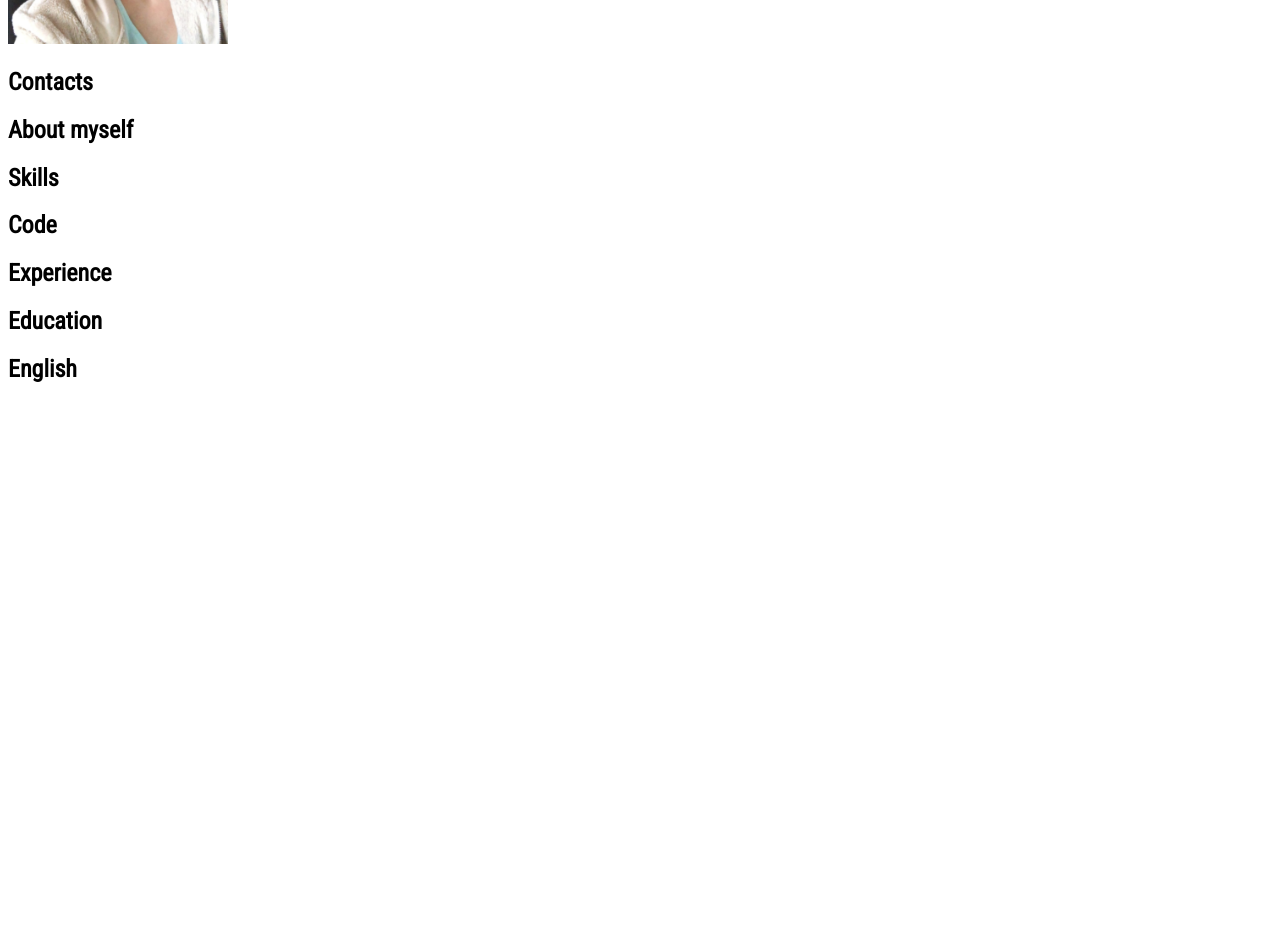
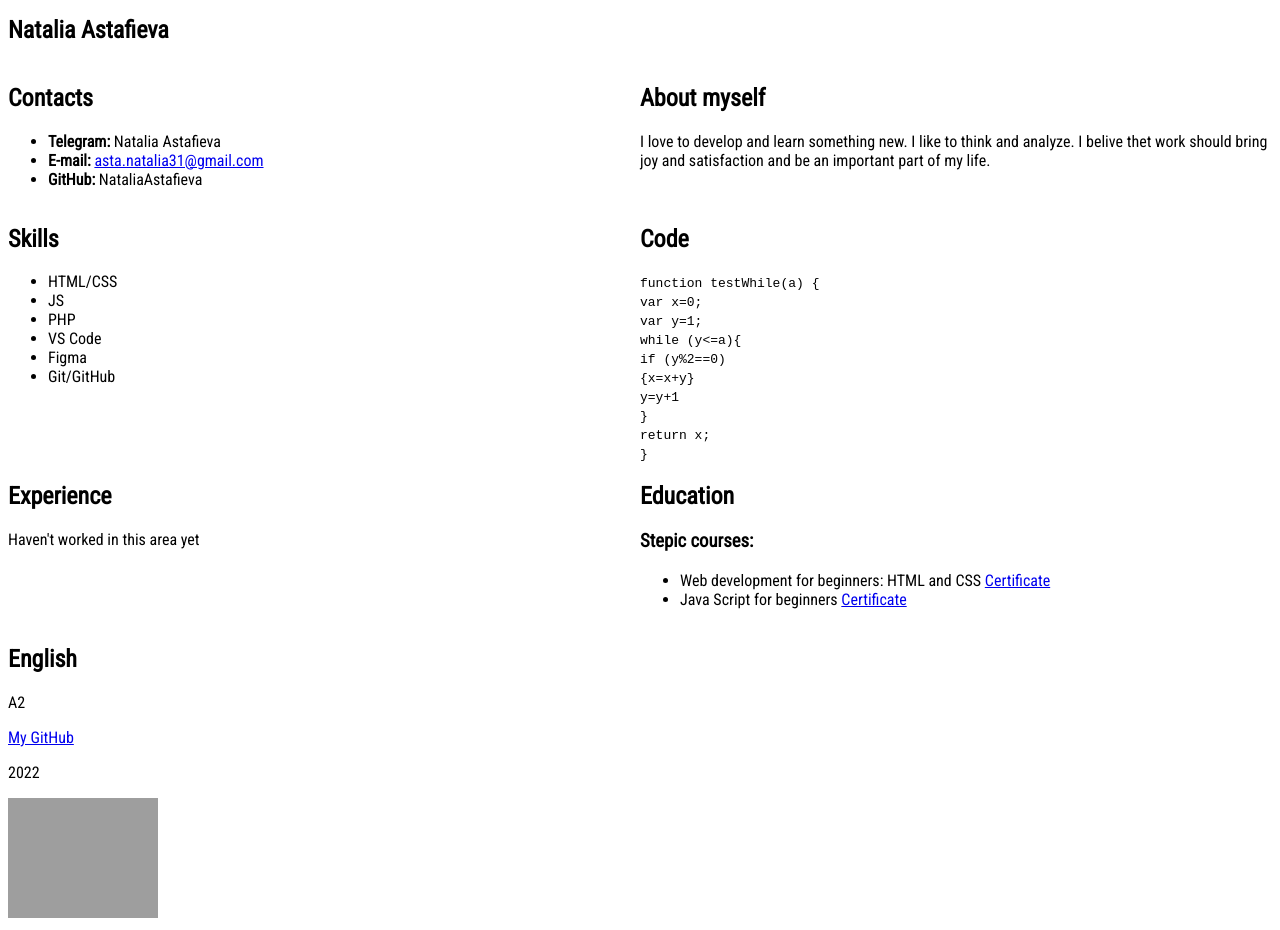
Before and after one commit to NataliaAstafieva/rsschool-cv, a plain HTML site: page index.html in a window 1280 px wide. Shown: the part 340-1270 px from the top of the page. Before the commit the page ends 800 px from the top, so only its background shows below. Drawn offline with Linux system fonts and the light colour scheme; grey boxes are pictures that could not be loaded.

Commit message:
feat: create html file

```diff
--- a/index.html
+++ b/index.html
@@ -28,39 +28,80 @@
           </div>
          </header>
          <main class="main" class="main-container">
-          <div class="container">
+          <div class="name-container">
 <section class="section" id="profile">
-    <h1 class="section-title">Natalia Astafieva</h1>
     <img src="rsschool-cv-html/img.JPG" alt="My photo"
-    width="220px"
-    height="250px">
+        width="220px"
+        height="250px">
+        <h1 class="section-title">Natalia Astafieva</h1>
 </section>
+</div>
+<div class="main-container">
 <section class="section" id="cont">
     <h2 class="section-title" id="contacts">Contacts</h2>
+    <ul>
+        <li><b>Telegram: </b>Natalia Astafieva</li>
+        <li><b>E-mail: </b><a href="asta.natalia31@gmail.com">asta.natalia31@gmail.com</a></li>
+        <li><b>GitHub: </b>NataliaAstafieva</li>
+    </ul>
 </section>
 <section class="section" id="about">
     <h2 class="section-title" id="about-myself">About myself</h2>
+    <p>I love to develop and learn something new. I like to think and analyze. I belive thet work should bring joy and satisfaction and be an important part of my life.
+    </p>
 </section>
 <section class="section" id="skills">
     <h2 class="section-title" id="skills">Skills</h2>
+    <ul>
+        <li>HTML/CSS</li>
+        <li>JS</li>
+        <li>PHP</li>
+        <li>VS Code</li>
+        <li>Figma</li>
+        <li>Git/GitHub</li>
+    </ul>
 </section>
 <section class="section" id="code">
     <h2 class="section-title" id="code">Code</h2>
+    <code>
+        function testWhile(a) {<br>
+            var x=0;<br>
+            var y=1;<br>
+            while (y<=a){<br>
+                if (y%2==0) <br>
+                {x=x+y}<br>
+                y=y+1<br>
+            }<br>
+            return x;<br>
+        }
+    </code>
 </section>
 <section class="section" id="exp">
     <h2 class="section-title" id="experience">Experience</h2>
+    <p>Haven't worked in this area yet</p>
 </section>
 <section class="section" id="education">
     <h2 class="section-title" id="education">Education</h2>
+    <h3>Stepic courses:</h3>
+    <ul>
+        <li>Web development for beginners: HTML and CSS <a href="https://stepik.org/cert/1190732">Certificate</a></li>
+        <li>Java Script for beginners <a href="https://stepik.org/cert/1128394">Certificate</a></li>
+    </ul>
 </section>
+</div>
 <section class="section" id="lang">
     <h2 class="section-title" id="english">English</h2>
+    <p>A2</p>
 </section>
           </div>
          </main>
         <footer class="footer">
-         <div class="container">
-
+         <div class="footer-container">
+<div class="github-link"><a href="https://github.com/NataliaAstafieva">My GitHub</a></div>
+<div class="year"><p>2022</p></div>
+<div class="logo"><a href="https://rs.school/js/"><img src="https://rs.school/images/rs_school_js.svg" alt="Logo"
+    width="150px"
+    height="120px"></a></div>
          </div>
         </footer>
      </body>
```
